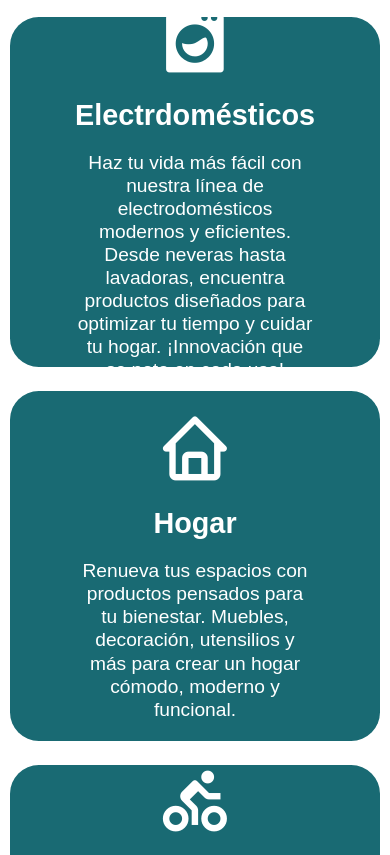
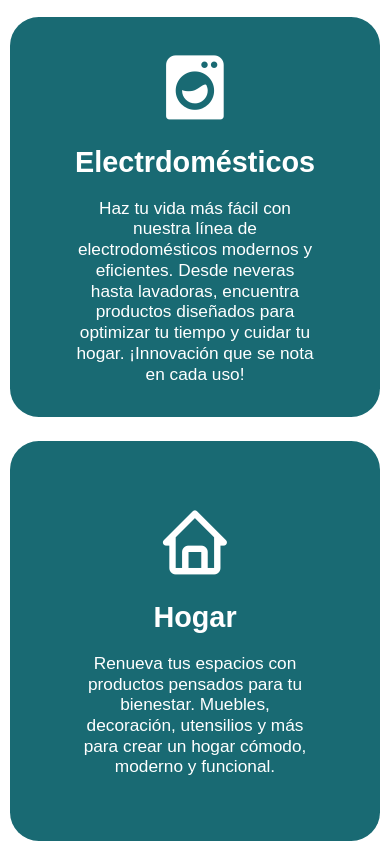
Before and after one commit to Wilyos/Alexander-Ruiz, a plain HTML site: page index.html in a window 390 px wide. Shown: the part 2897-3752 px from the top of the page. Drawn offline with nearby package versions, Linux system fonts and the light colour scheme; a web font is replaced by a local one.

Commit message:
update responsive

```diff
--- a/style.css
+++ b/style.css
@@ -587,7 +587,7 @@ transform: scale(1.03);
 }
 
  .service-box{
-    height: 350px;
+    height: 400px;
     padding: 2rem;
   }
 
@@ -688,6 +688,12 @@ transform: scale(1.03);
     font-size: 3rem;
   }
 
+  .service-info p{
+  font-size: 1.8rem;
+  font-weight: 400;
+  line-height: 1.2;
+}
+
   .about-content h2 {
     font-size: 4rem;
   }
```
